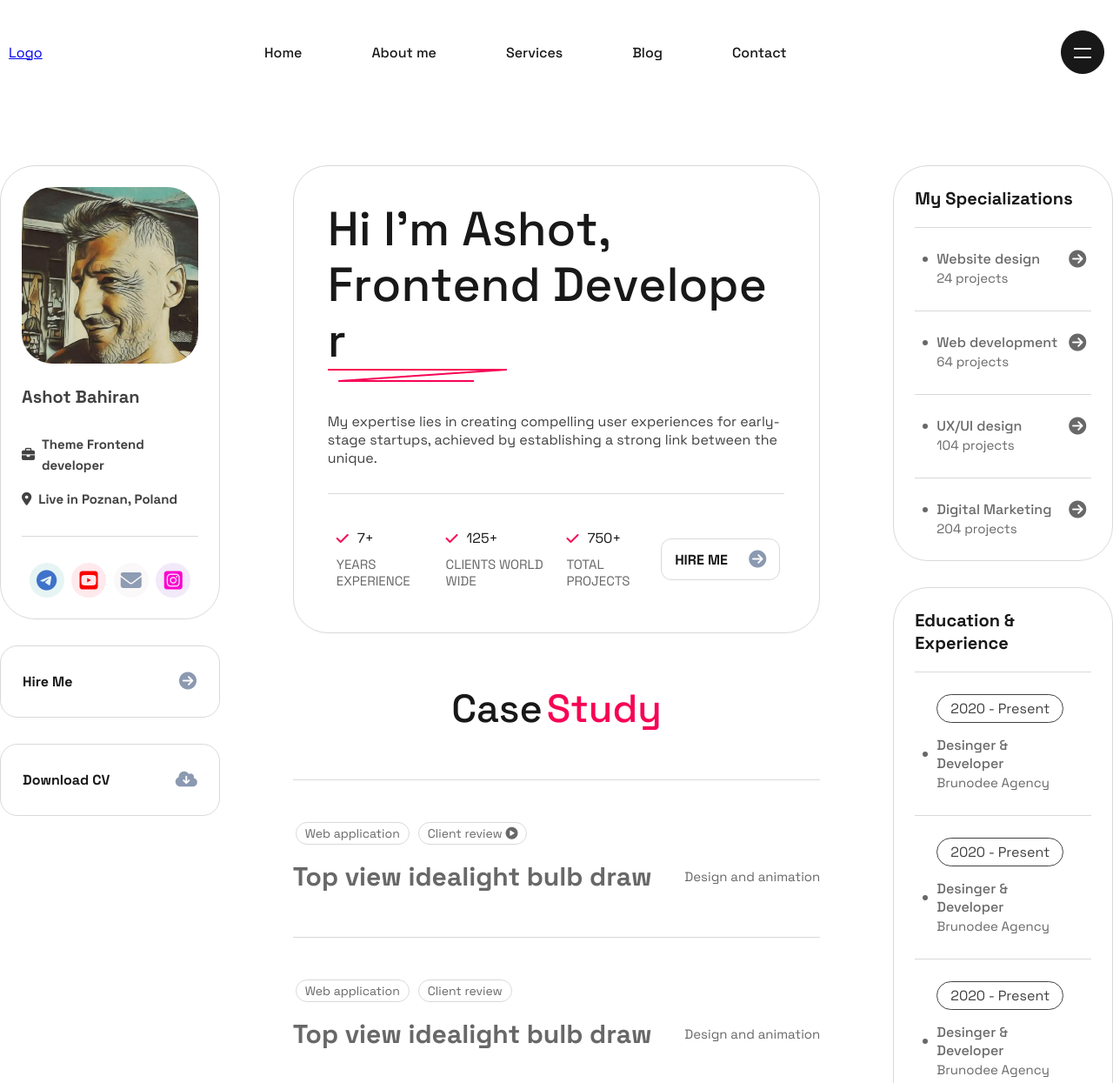
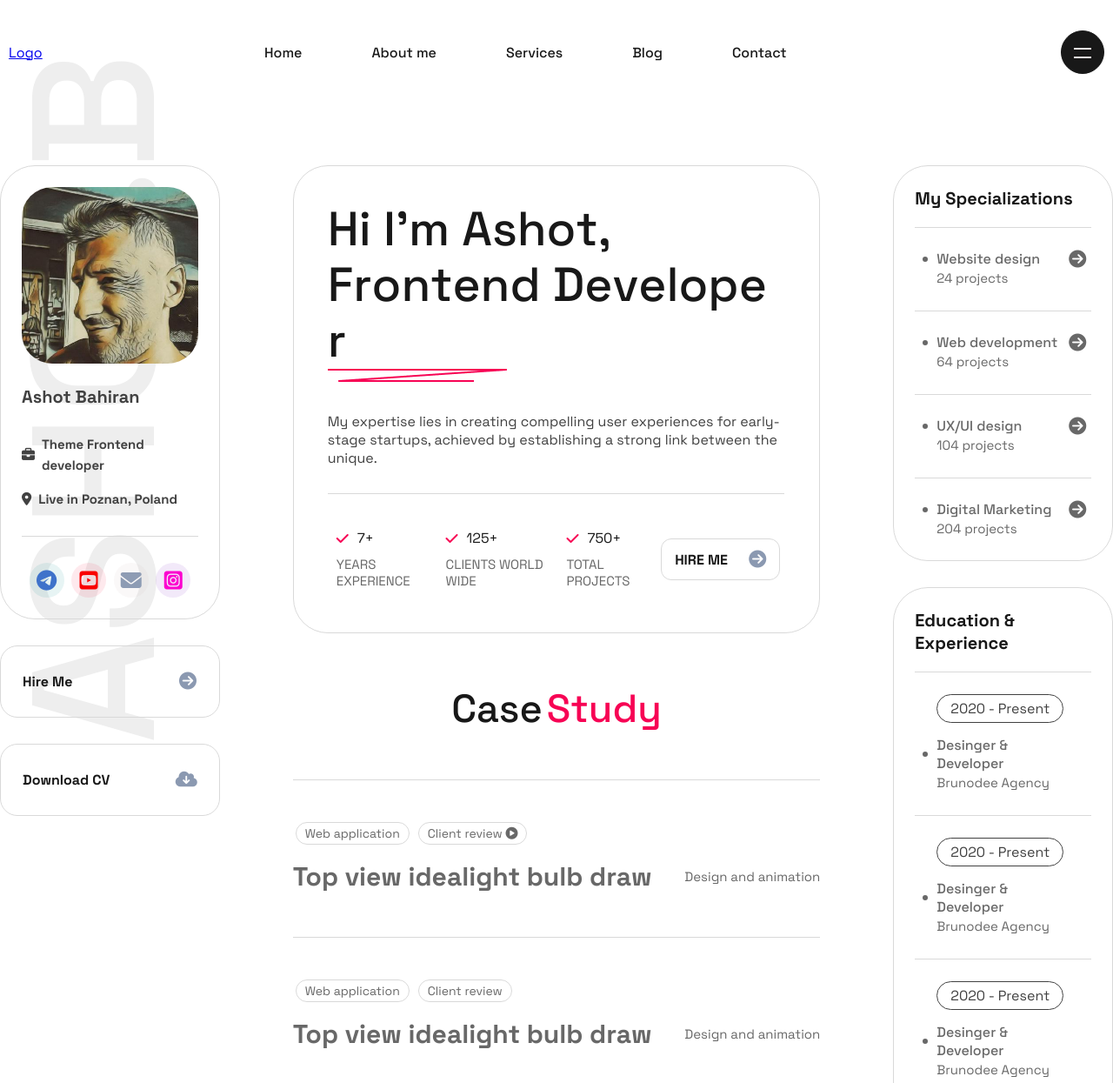
Before and after one commit to aoneban/portfolio, a website built with Vite: page index.html in a window 1280 px wide. Shown: the top 1245 px of the page at 87% size. Built offline with nearby package versions, Linux system fonts and the light colour scheme; files whose address does not match are found by name.

Commit message:
feat: add myname function to the project

```diff
--- a/index.html
+++ b/index.html
@@ -446,7 +446,11 @@
               </div>
             </div>
           </div>
-          <div class="pin-spacer">Pin</div>
+          <div class="pin-spacer">
+            <div class="tag-name">
+              <h2>Ashot.B</h2>
+            </div>
+          </div>
         </div>
       </section>
     </main>
--- a/modules/controlscrolling.js
+++ b/modules/controlscrolling.js
@@ -41,9 +41,30 @@ export default function scrollControl() {
     });
   }
 
+  function myNameFunc() {
+    const scrollPosition =
+      window.pageYOffset || document.documentElement.scrollTop;
+
+    const parent = document.querySelector('.pin-spacer');
+    const parentRect = parent.getBoundingClientRect();
+
+    if (parentRect.top === 0) {
+    } else {
+      if (scrollPosition > 3000) {
+        let newCoor = scrollPosition - 3000;
+        parent.style.position = 'fixed';
+        parent.style.top = (scrollPosition - newCoor * 2.5) / 10 + 500 + 'px';
+      } else {
+        parent.style.position = 'fixed';
+        parent.style.top = 700 + scrollPosition / 30 + 'px';
+      }
+    }
+  }
+
   window.addEventListener('scroll', () => {
     goToUp();
     scrollControl();
+    myNameFunc();
     const scrollPercent = calculateScrollPercentage();
     setProgress(scrollPercent);
   });
--- a/style.css
+++ b/style.css
@@ -542,19 +542,19 @@ body {
 }
 
 .burger-menu:hover .bar1,
-.burger-menu:hover .bar2{
+.burger-menu:hover .bar2 {
   background-color: #f70354;
 }
 
 .forbar {
   transform: translateY(5px);
-  background-color: #f70354!important;
+  background-color: #f70354 !important;
   transition: 0.3 ease;
 }
 
 .forbar2 {
   transform: translateY(-5px);
-  background-color: #f70354!important;
+  background-color: #f70354 !important;
   transition: 0.3 ease;
 }
 
@@ -832,8 +832,7 @@ body {
 ::-webkit-scrollbar-track {
   background: rgb(206, 236, 241);
   border-radius: 10px;
-  box-shadow: inset 0px 20px 0px 0px #f70354,
-              inset 0px -20px 0px 0px #f70354;
+  box-shadow: inset 0px 20px 0px 0px #f70354, inset 0px -20px 0px 0px #f70354;
 }
 
 ::-webkit-scrollbar-thumb {
@@ -884,3 +883,29 @@ body {
   transform: translate(-50%, -50%);
   z-index: 1000;
 }
+
+.pin-spacer {
+  z-index: -1;
+  display: block;
+  position: absolute;
+  left: 80px;
+  top: 700px;
+}
+
+.tag-name {
+  margin: 0px;
+  max-width: 55px;
+  width: 55px;
+  padding: 0px;
+ /*  transform: rotate(180deg) skew(360deg, 0deg); */
+}
+
+.tag-name h2 {
+  z-index: auto;
+  opacity: 1;
+  transform: rotate(270deg);
+  font-size: 200px;
+  text-transform: uppercase;
+  font-weight: 500;
+  color: #eee;
+}
```
Also changed, not shown: index.js (line endings or trailing spaces).
